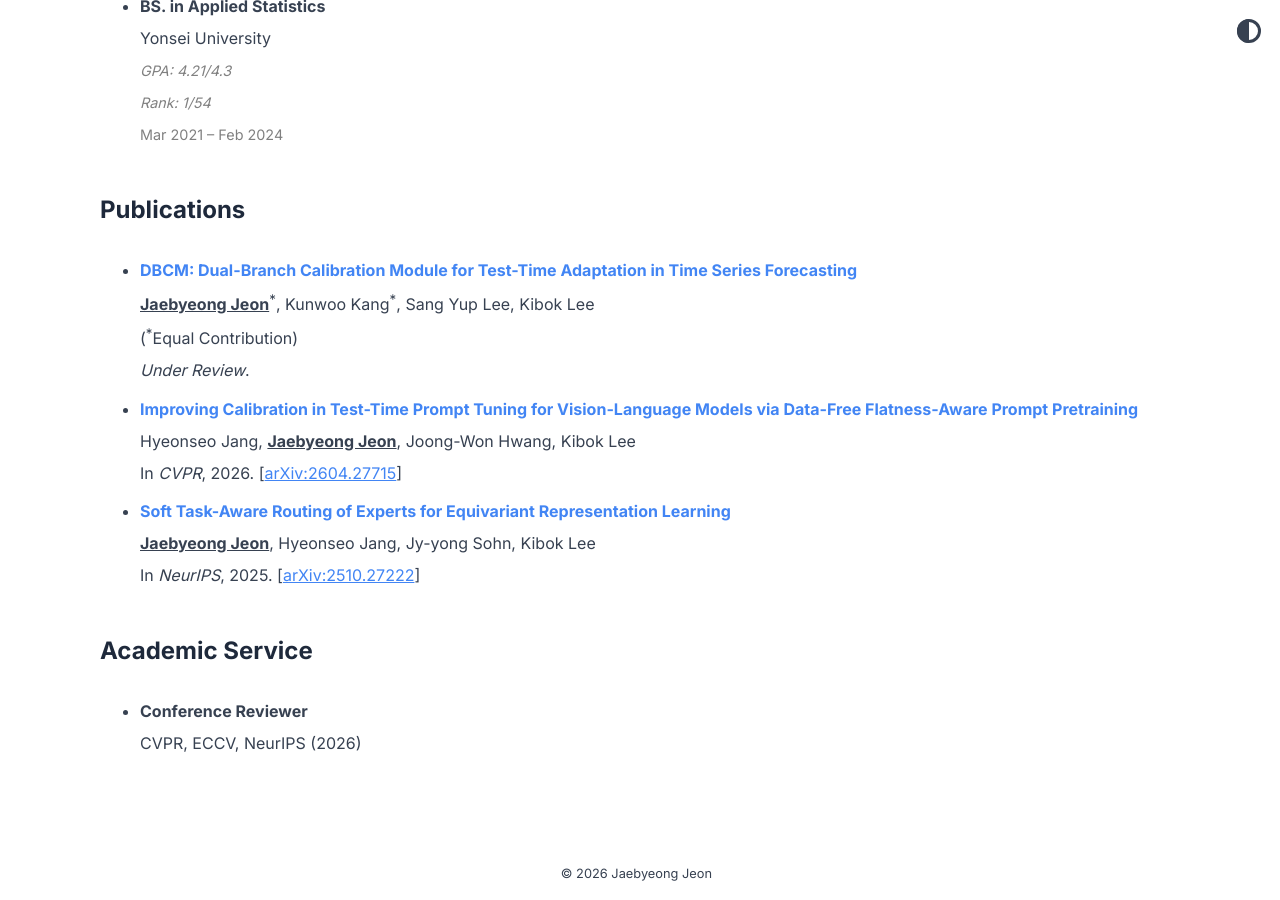
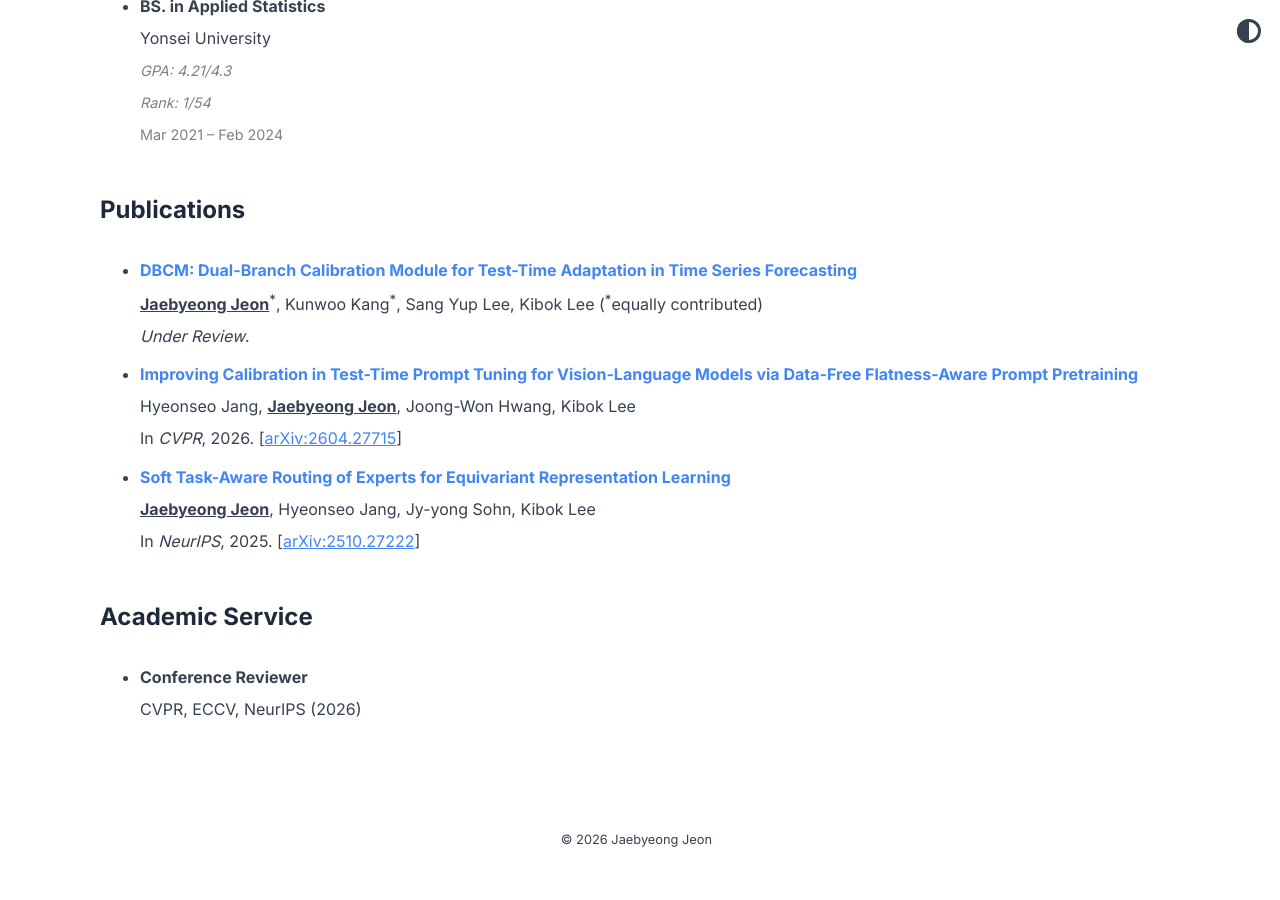
Before and after one commit to jaebyeong98/jaebyeong98.github.io, a Jekyll site: the page built from index.md, in a window 1280 px wide and 900 px high, scrolled down 790 px. Built offline with Jekyll 4.4.1, drawn with Linux system fonts in a browser that asks for light colours; after the commit the page ends 1655 px from its top, so only the background shows below that.

Commit message:
update the introduction & CV

```diff
--- a/_data/home.yml
+++ b/_data/home.yml
@@ -96,8 +96,7 @@ education:
 
 publications:
   - title: "<strong style='color: #4285f4;'>DBCM: Dual-Branch Calibration Module for Test-Time Adaptation in Time Series Forecasting</strong> <br>
-           <strong><u>Jaebyeong Jeon</u></strong><sup>*</sup>, Kunwoo Kang<sup>*</sup>, Sang Yup Lee, Kibok Lee <br>
-           (<sup>*</sup>Equal Contribution)<br>
+           <strong><u>Jaebyeong Jeon</u></strong><sup>*</sup>, Kunwoo Kang<sup>*</sup>, Sang Yup Lee, Kibok Lee (<sup>*</sup>equally contributed)<br>
            <em>Under Review</em>."
     url: false
   - title: "<strong style='color: #4285f4;'>Improving Calibration in Test-Time Prompt Tuning for Vision-Language Models via Data-Free Flatness-Aware Prompt Pretraining</strong> <br>
```
Also changed, not shown: 2 other files.
